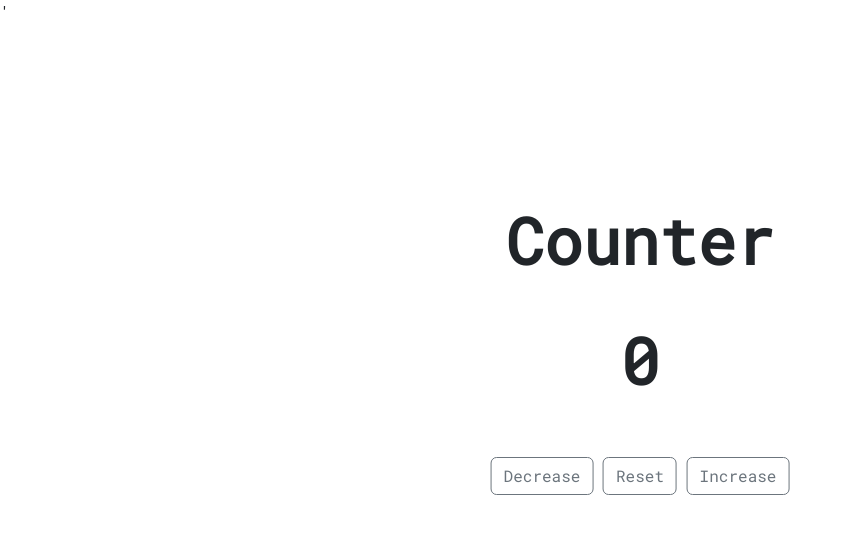
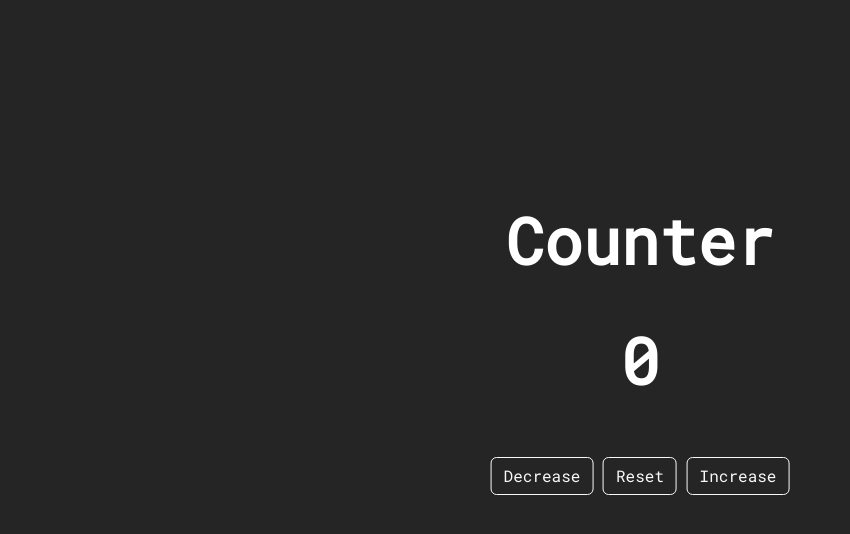
Before and after one commit to Bharvi-Sampat/Counter, a plain HTML site: page index.html in a window 1280 px wide. Shown: the whole page, without its empty margins (0-850 px from the left). Drawn offline with nearby package versions, Linux system fonts and the light colour scheme.

Commit message:
bg color changed

```diff
--- a/index.html
+++ b/index.html
@@ -17,13 +17,13 @@
     <h1 class="name">Counter</h1>
     <h2 class="number">0</h2>
     <section class="button">
-      <button type="button" class="btn btn-outline-secondary mb-2 decrease">
+      <button type="button" class="btn btn-outline-light mb-2 decrease">
         Decrease
       </button>
-      <button type="button" class="btn btn-outline-secondary mb-2 reset">
+      <button type="button" class="btn btn-outline-light mb-2 reset">
         Reset
       </button>
-      <button type="button" class="btn btn-outline-secondary mb-2 increase">
+      <button type="button" class="btn btn-outline-light mb-2 increase">
         Increase
       </button>
     </section>
--- a/style.css
+++ b/style.css
@@ -6,11 +6,13 @@
 }
 
 body {
+  background: #252525;
   font-family: "Roboto Mono", monospace;
 }
 
 h1,
 h2 {
+  color: white;
   font-weight: 600;
   font-size: 4rem;
 }
@@ -32,7 +34,6 @@ h2 {
 }
 
 .button {
-  /* font-size: 1rem; */
   margin: 10px;
   position: absolute;
   top: 55%;
@@ -42,7 +43,6 @@ h2 {
 
 @media only screen and (min-width: 600px) {
   .button {
-    /* font-size: 1rem; */
     margin: 0;
     position: absolute;
     top: 60%;
@@ -52,7 +52,6 @@ h2 {
 }
 @media only screen and (min-width: 768px) {
   .button {
-    /* font-size: 1rem; */
     margin: 0;
     position: absolute;
     top: 60%;
```
